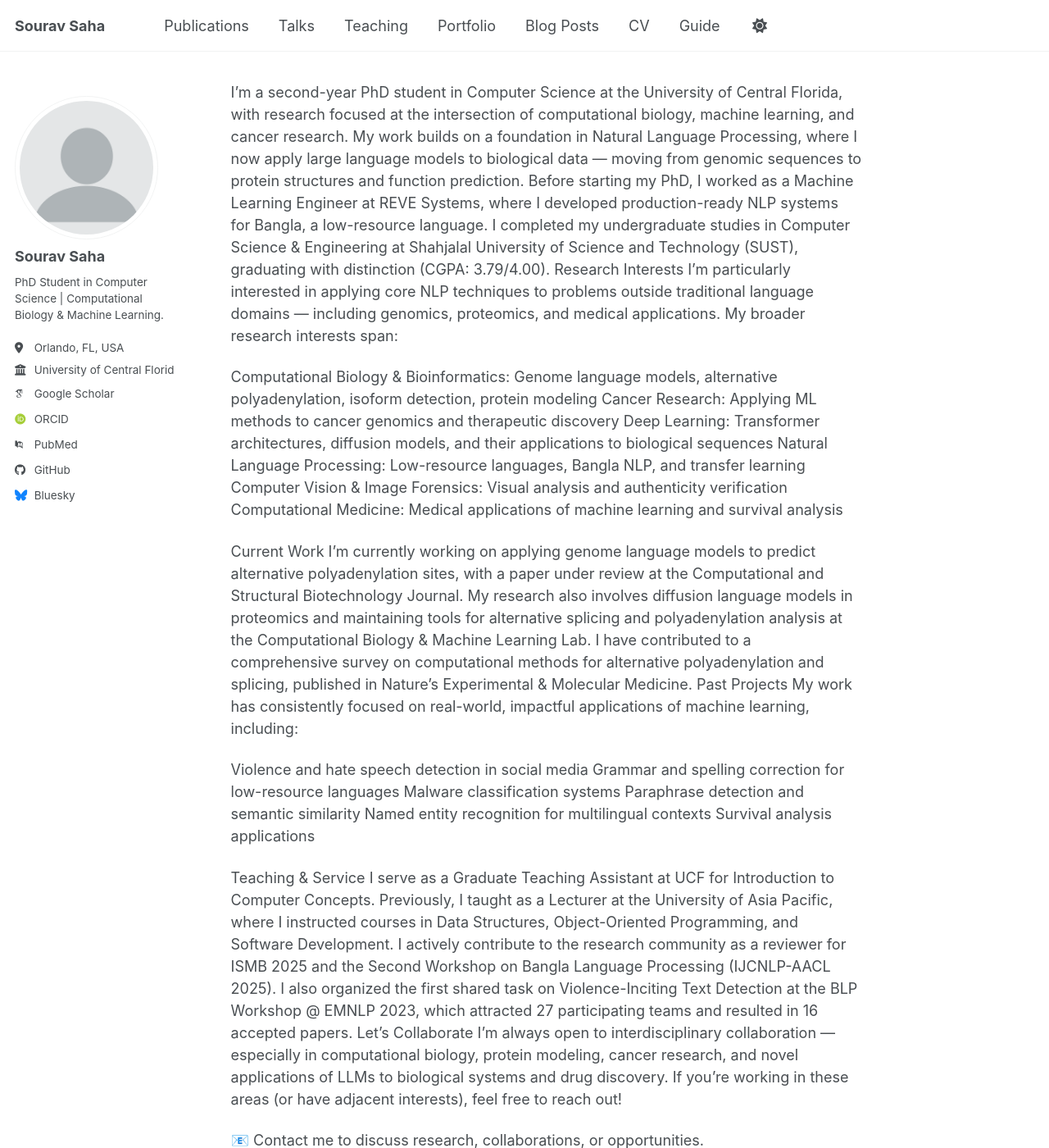
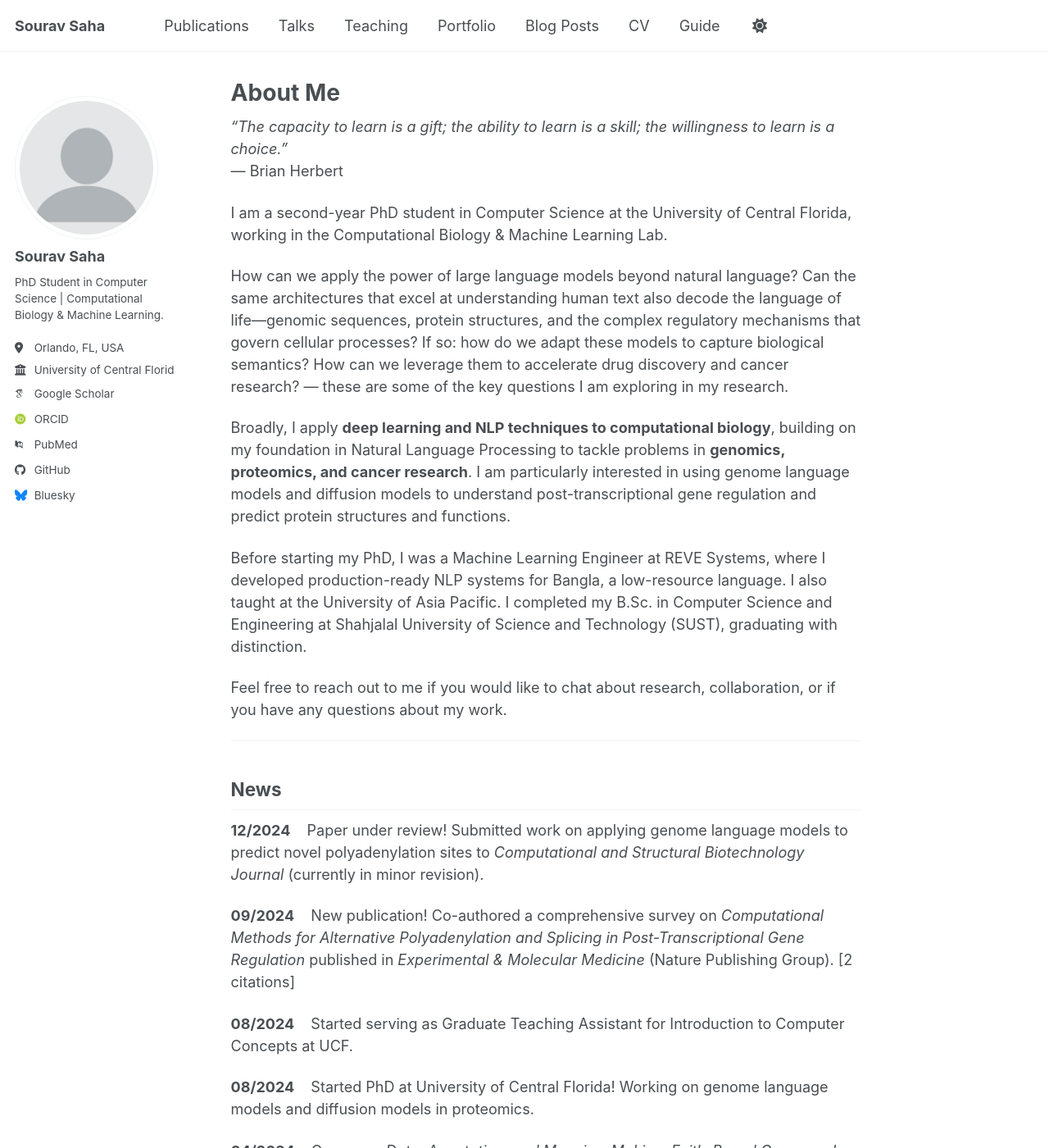
Before and after one commit to bracealround/bracealround.github.io, a Jekyll site: the page built from _pages/about.md, in a window 1280 px wide and 1400 px high. Shown: the whole window at 82% size. Built offline with Jekyll 4.4.1, drawn with Linux system fonts in a browser that asks for light colours; some web fonts are replaced; our own code applies the rules of GitHub Pages for plain Markdown files; a script bundle is joined from its source files by our own code; library files that are not in the unit come from our copies; some of the changed text lies outside the part shown.

Commit message:
Update about.md

```diff
--- a/_pages/about.md
+++ b/_pages/about.md
@@ -1,32 +1,50 @@
-I'm a second-year PhD student in Computer Science at the University of Central Florida, with research focused at the intersection of computational biology, machine learning, and cancer research. My work builds on a foundation in Natural Language Processing, where I now apply large language models to biological data — moving from genomic sequences to protein structures and function prediction.
-Before starting my PhD, I worked as a Machine Learning Engineer at REVE Systems, where I developed production-ready NLP systems for Bangla, a low-resource language. I completed my undergraduate studies in Computer Science & Engineering at Shahjalal University of Science and Technology (SUST), graduating with distinction (CGPA: 3.79/4.00).
-Research Interests
-I'm particularly interested in applying core NLP techniques to problems outside traditional language domains — including genomics, proteomics, and medical applications. My broader research interests span:
+---
+permalink: /
+title: "About Me"
+excerpt: "About me"
+author_profile: true
+redirect_from:
+  - /about/
+  - /about.html
+---
 
-Computational Biology & Bioinformatics: Genome language models, alternative polyadenylation, isoform detection, protein modeling
-Cancer Research: Applying ML methods to cancer genomics and therapeutic discovery
-Deep Learning: Transformer architectures, diffusion models, and their applications to biological sequences
-Natural Language Processing: Low-resource languages, Bangla NLP, and transfer learning
-Computer Vision & Image Forensics: Visual analysis and authenticity verification
-Computational Medicine: Medical applications of machine learning and survival analysis
+*"The capacity to learn is a gift; the ability to learn is a skill; the willingness to learn is a choice."*
+— Brian Herbert
 
-Current Work
-I'm currently working on applying genome language models to predict alternative polyadenylation sites, with a paper under review at the Computational and Structural Biotechnology Journal. My research also involves diffusion language models in proteomics and maintaining tools for alternative splicing and polyadenylation analysis at the Computational Biology & Machine Learning Lab.
-I have contributed to a comprehensive survey on computational methods for alternative polyadenylation and splicing, published in Nature's Experimental & Molecular Medicine.
-Past Projects
-My work has consistently focused on real-world, impactful applications of machine learning, including:
+I am a second-year PhD student in Computer Science at the University of Central Florida, working in the Computational Biology & Machine Learning Lab.
 
-Violence and hate speech detection in social media
-Grammar and spelling correction for low-resource languages
-Malware classification systems
-Paraphrase detection and semantic similarity
-Named entity recognition for multilingual contexts
-Survival analysis applications
+How can we apply the power of large language models beyond natural language? Can the same architectures that excel at understanding human text also decode the language of life—genomic sequences, protein structures, and the complex regulatory mechanisms that govern cellular processes? If so: how do we adapt these models to capture biological semantics? How can we leverage them to accelerate drug discovery and cancer research? — these are some of the key questions I am exploring in my research.
 
-Teaching & Service
-I serve as a Graduate Teaching Assistant at UCF for Introduction to Computer Concepts. Previously, I taught as a Lecturer at the University of Asia Pacific, where I instructed courses in Data Structures, Object-Oriented Programming, and Software Development.
-I actively contribute to the research community as a reviewer for ISMB 2025 and the Second Workshop on Bangla Language Processing (IJCNLP-AACL 2025). I also organized the first shared task on Violence-Inciting Text Detection at the BLP Workshop @ EMNLP 2023, which attracted 27 participating teams and resulted in 16 accepted papers.
-Let's Collaborate
-I'm always open to interdisciplinary collaboration — especially in computational biology, protein modeling, cancer research, and novel applications of LLMs to biological systems and drug discovery. If you're working in these areas (or have adjacent interests), feel free to reach out!
+Broadly, I apply **deep learning and NLP techniques to computational biology**, building on my foundation in Natural Language Processing to tackle problems in **genomics, proteomics, and cancer research**. I am particularly interested in using genome language models and diffusion models to understand post-transcriptional gene regulation and predict protein structures and functions.
 
-📧 Contact me to discuss research, collaborations, or opportunities.
+Before starting my PhD, I was a Machine Learning Engineer at REVE Systems, where I developed production-ready NLP systems for Bangla, a low-resource language. I also taught at the University of Asia Pacific. I completed my B.Sc. in Computer Science and Engineering at Shahjalal University of Science and Technology (SUST), graduating with distinction.
+
+Feel free to reach out to me if you would like to chat about research, collaboration, or if you have any questions about my work.
+
+---
+
+## News
+
+**12/2024** &nbsp;&nbsp; Paper under review! Submitted work on applying genome language models to predict novel polyadenylation sites to *Computational and Structural Biotechnology Journal* (currently in minor revision).
+
+**09/2024** &nbsp;&nbsp; New publication! Co-authored a comprehensive survey on *Computational Methods for Alternative Polyadenylation and Splicing in Post-Transcriptional Gene Regulation* published in *Experimental & Molecular Medicine* (Nature Publishing Group). [2 citations]
+
+**08/2024** &nbsp;&nbsp; Started serving as Graduate Teaching Assistant for Introduction to Computer Concepts at UCF.
+
+**08/2024** &nbsp;&nbsp; Started PhD at University of Central Florida! Working on genome language models and diffusion models in proteomics.
+
+**04/2024** &nbsp;&nbsp; Our paper *Data, Annotation, and Meaning-Making: Faith-Based Communal Violence* has been accepted at **ACM FAccT 2024**! [4 citations]
+
+**04/2024** &nbsp;&nbsp; Our paper *BnPC: A Gold Standard Corpus for Paraphrase Detection in Bangla* has been accepted at **BUCC Workshop @ LREC-COLING 2024**! [2 citations]
+
+**02/2024** &nbsp;&nbsp; Started position as Lecturer at University of Asia Pacific, teaching Data Structures, OOP, and Software Development.
+
+**12/2023** &nbsp;&nbsp; Two papers accepted at **BLP Workshop @ EMNLP 2023**! *Vio-Lens: Annotated Social Network Posts Leading to Communal Violence* [26 citations] and *BLP Shared Task 1: Violence-Inciting Text Detection* [17 citations].
+
+**12/2023** &nbsp;&nbsp; Successfully organized the first shared task on Violence-Inciting Text Detection at BLP Workshop @ EMNLP 2023. 27 teams participated, 16 papers accepted.
+
+**07/2023** &nbsp;&nbsp; Started as Machine Learning Engineer at REVE Systems, working on Bangla grammatical and spelling error detection.
+
+**02/2023** &nbsp;&nbsp; Our paper *garNER at SemEval-2023 Task 2: Knowledge Augmentation for Multilingual NER* has been accepted at **SemEval @ ACL 2023**! Team garNER achieved Top 10 rankings in 10 tracks. [1 citation]
+
+**05/2023** &nbsp;&nbsp; Graduated from Shahjalal University of Science and Technology with B.Sc. in CSE (Distinction, CGPA: 3.79/4.00).
```
